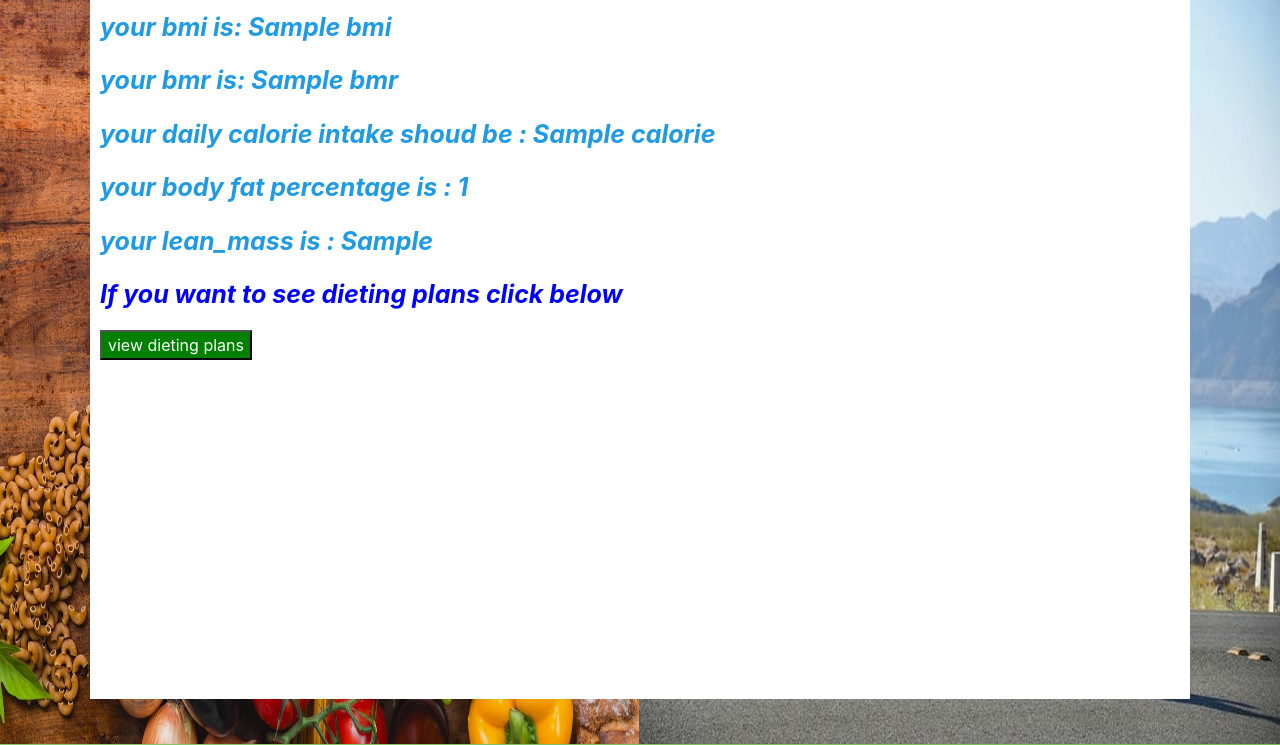
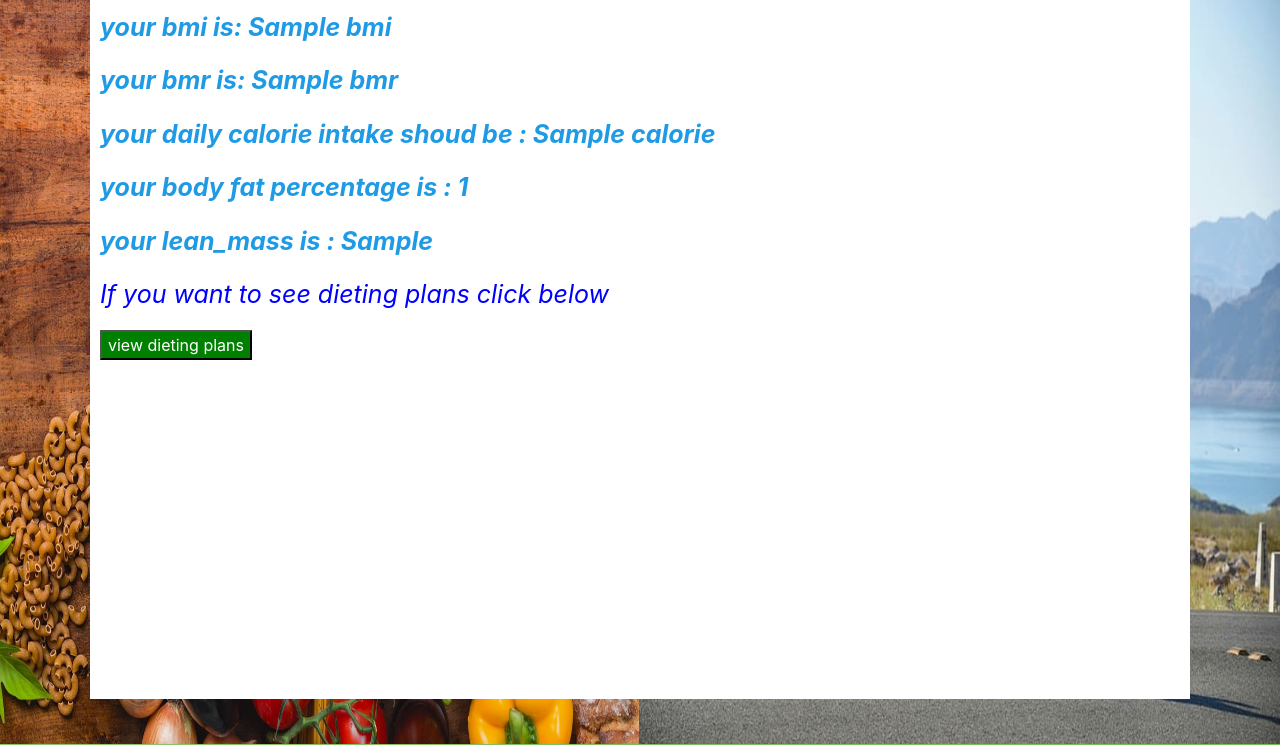
Before and after one commit to ethvedbitdesjan/project, a Flask app: template templates/support.html in a window 1280 px wide. Shown: the part 55-800 px from the top of the page. Run offline with Flask 2, Linux system fonts and the light colour scheme; the template is opened without the code that fills it: most values are stand-ins (such as "Sample title", 1, 10 or a date in 2020); some libraries are stand-ins or nearby versions.

Commit message:
style changes

```diff
--- a/templates/support.html
+++ b/templates/support.html
@@ -44,10 +44,10 @@
         your lean_mass is : {{lean_mass}}
         </p>
         <form action="/diet_cal">
-            <p style="color:blue; font-style: italic; font-size: 15;">
+            <p style="color:blue; font-style: italic; font-size: 15; font-weight:unset;">
                 If you want to see dieting plans click below
             </p>
-            <input type="submit" value="view dieting plans" style="background-color: green; color:white">
+            <input type="submit" value="view dieting plans" style="background-color: green; color:white; min-width: 75px">
         </form>
     </div>
   </section>
```
